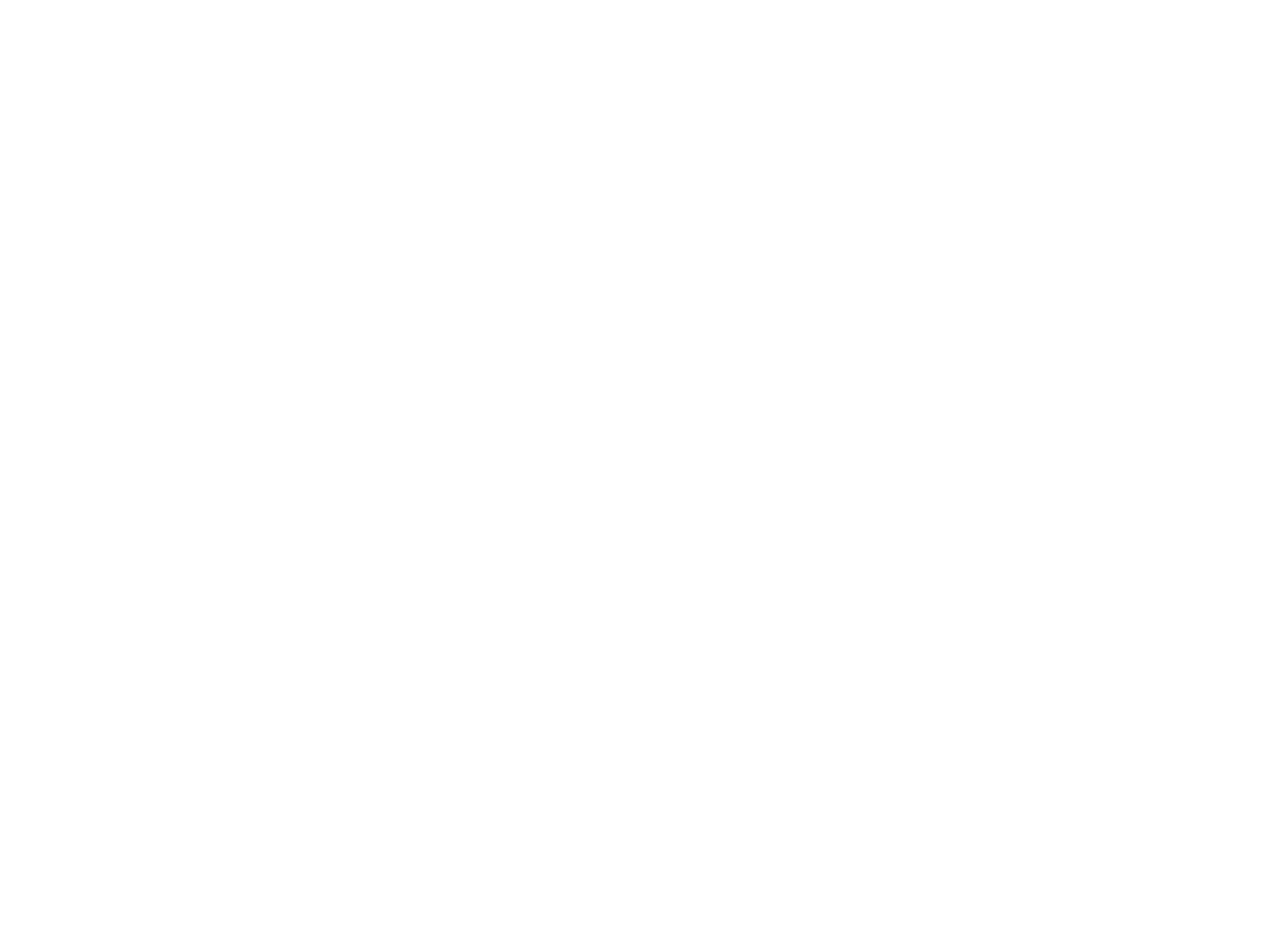
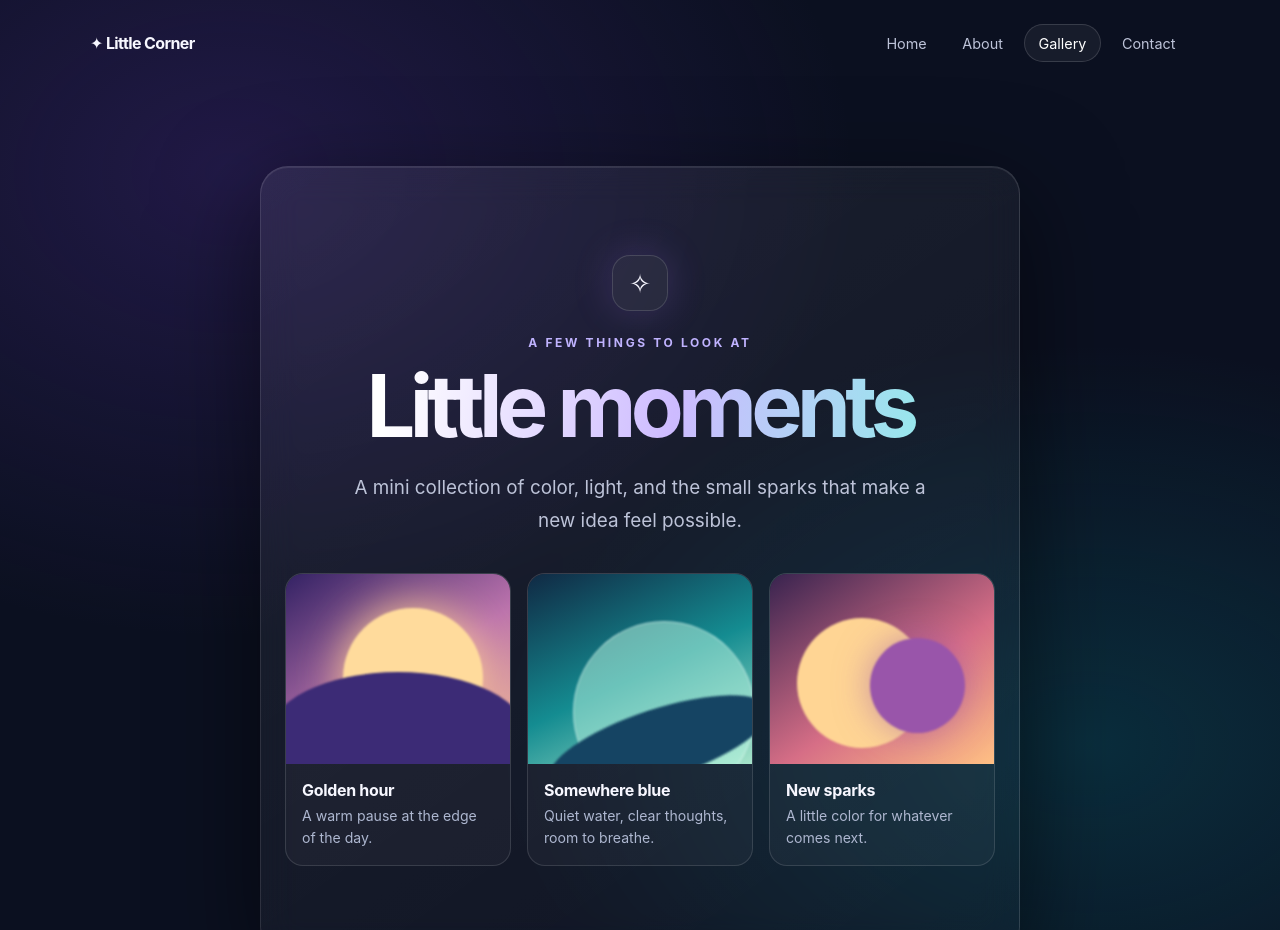
Before and after one commit to shivaniRai123/Github-Project, a plain HTML site: page gallery.html in a window 1280 px wide. Shown: the top 930 px of the page. Before the commit the page ends 800 px from the top, so only its background shows below. Drawn offline with Linux system fonts and the light colour scheme.

Commit message:
gallery page crated

```diff
--- a/gallery.html
+++ b/gallery.html
@@ -0,0 +1,42 @@
+<!doctype html>
+<html lang="en">
+<head>
+  <meta charset="utf-8">
+  <meta name="viewport" content="width=device-width, initial-scale=1">
+  <meta name="theme-color" content="#0b1020">
+  <meta name="description" content="A small collection of colorful visual studies.">
+  <title>Gallery | Little Corner</title>
+  <link rel="stylesheet" href="site.css">
+</head>
+<body>
+  <header class="site-header">
+    <a class="brand" href="index.html">✦ Little Corner</a>
+    <nav aria-label="Main navigation">
+      <a href="index.html">Home</a>
+      <a href="about.html">About</a>
+      <a href="gallery.html" aria-current="page">Gallery</a>
+      <a href="contact.html">Contact</a>
+    </nav>
+  </header>
+  <main class="wide">
+    <div class="sparkle" aria-hidden="true">✧</div>
+    <p class="eyebrow">A few things to look at</p>
+    <h1>Little moments</h1>
+    <p class="message">A mini collection of color, light, and the small sparks that make a new idea feel possible.</p>
+    <section class="gallery-grid" aria-label="Gallery collection">
+      <article class="gallery-card">
+        <div class="art art-one" role="img" aria-label="Abstract sunset in violet and peach"></div>
+        <div class="gallery-caption"><h2>Golden hour</h2><p>A warm pause at the edge of the day.</p></div>
+      </article>
+      <article class="gallery-card">
+        <div class="art art-two" role="img" aria-label="Abstract sea glass in teal and blue"></div>
+        <div class="gallery-caption"><h2>Somewhere blue</h2><p>Quiet water, clear thoughts, room to breathe.</p></div>
+      </article>
+      <article class="gallery-card">
+        <div class="art art-three" role="img" aria-label="Abstract glowing shapes in rose and amber"></div>
+        <div class="gallery-caption"><h2>New sparks</h2><p>A little color for whatever comes next.</p></div>
+      </article>
+    </section>
+  </main>
+</body>
+</html>
--- a/site.css
+++ b/site.css
@@ -42,3 +42,20 @@ h1 { margin: 0; font-size: clamp(3rem, 10vw, 5.4rem); line-height: 1; letter-spa
 @keyframes drift { to { transform: translate(35px, 24px) scale(1.12); } }
 @media (max-width: 520px) { .site-header { align-items: flex-start; flex-direction: column; } main { margin-top: 2rem; } }
 @media (prefers-reduced-motion: reduce) { *, *::before, *::after { animation-duration: .01ms !important; animation-iteration-count: 1 !important; scroll-behavior: auto !important; transition-duration: .01ms !important; } }
+.gallery-grid { display: grid; grid-template-columns: repeat(3, minmax(0, 1fr)); gap: 1rem; margin-top: 2.25rem; text-align: left; }
+.gallery-card { overflow: hidden; border: 1px solid #ffffff20; border-radius: 18px; background: #ffffff09; }
+.art { position: relative; min-height: 190px; overflow: hidden; isolation: isolate; }
+.art::before, .art::after { content: ""; position: absolute; border-radius: 50%; filter: blur(1px); }
+.art-one { background: linear-gradient(145deg, #332264, #bc73ad 55%, #f3bc94); }
+.art-one::before { width: 140px; height: 140px; right: 12%; top: 18%; background: #ffdb9c; box-shadow: 0 0 45px #ffcf91; }
+.art-one::after { width: 260px; height: 130px; left: -8%; bottom: -20%; background: #3c2b76; }
+.art-two { background: linear-gradient(155deg, #102944, #148c91 52%, #a7e4ca); }
+.art-two::before { width: 180px; height: 180px; left: 20%; top: 25%; background: #b8f4df88; border: 1px solid #ffffff66; }
+.art-two::after { width: 230px; height: 70px; right: -10%; bottom: -8%; background: #154463; transform: rotate(-18deg); }
+.art-three { background: linear-gradient(145deg, #38234f, #d66e86 58%, #ffc084); }
+.art-three::before { width: 130px; height: 130px; left: 12%; top: 23%; background: #ffd594; }
+.art-three::after { width: 95px; height: 95px; right: 13%; top: 34%; background: #9955aa; box-shadow: 0 0 35px #9955aa88; }
+.gallery-caption { padding: 1rem 1rem 1.1rem; }
+.gallery-caption h2 { margin: 0; font-size: 1rem; letter-spacing: -.02em; }
+.gallery-caption p { margin: .35rem 0 0; color: #aeb7d0; font-size: .88rem; line-height: 1.5; }
+@media (max-width: 680px) { .gallery-grid { grid-template-columns: 1fr; } .art { min-height: 220px; } }
```
Also changed, not shown: about.html (+1 -0 lines), contact.html (+1 -0 lines), index.html (+1 -0 lines).
